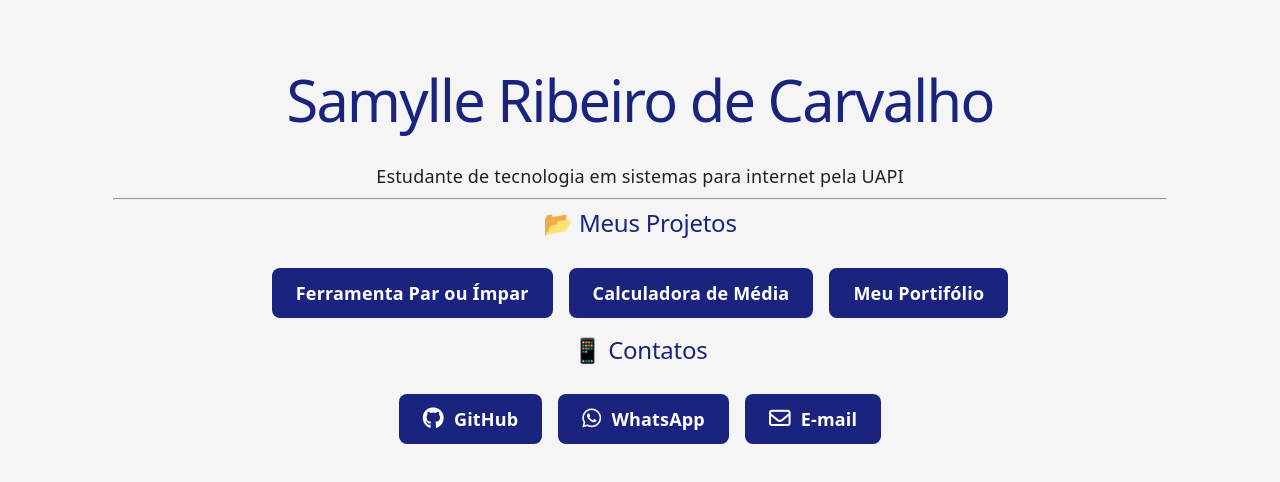
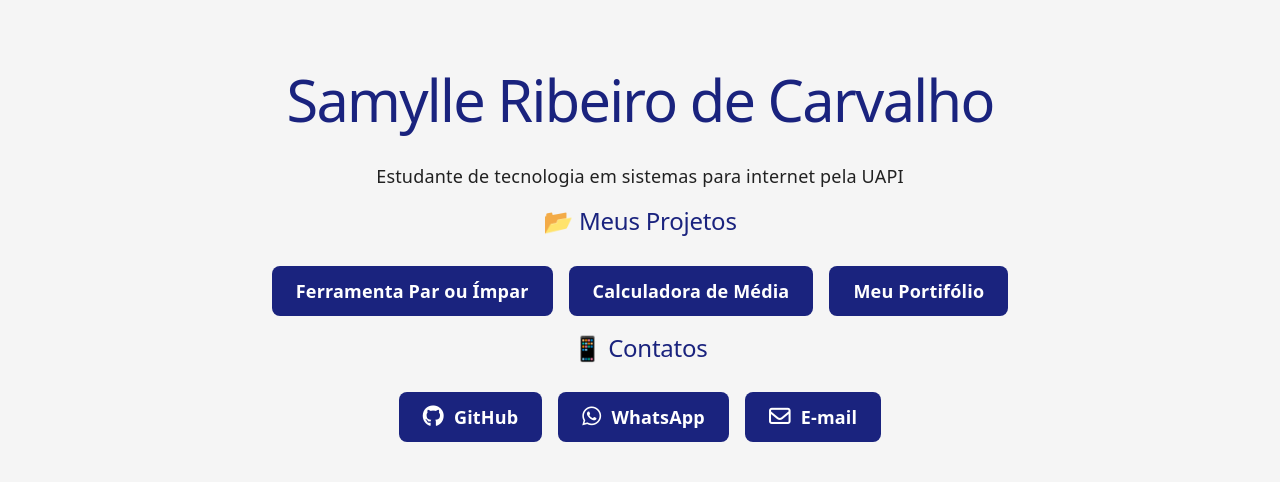
Before and after one commit to samylleribeiro/portifolio-react, a React (Vite) app: page / in a window 1280 px wide. Shown: the top 482 px of the page. Built offline with nearby package versions, Linux system fonts and the light colour scheme.

Commit message:
removendo linha teimosa abaixo da descrição

```diff
--- a/src/index.css
+++ b/src/index.css
@@ -118,3 +118,9 @@ code {
   padding: 4px 8px;
   background: var(--code-bg);
 }
+
+/* Tática infalível para sumir com a linha teimosa */
+#root, .header, hr {
+    border-bottom: none !important;
+    border: none !important;
+}
```
